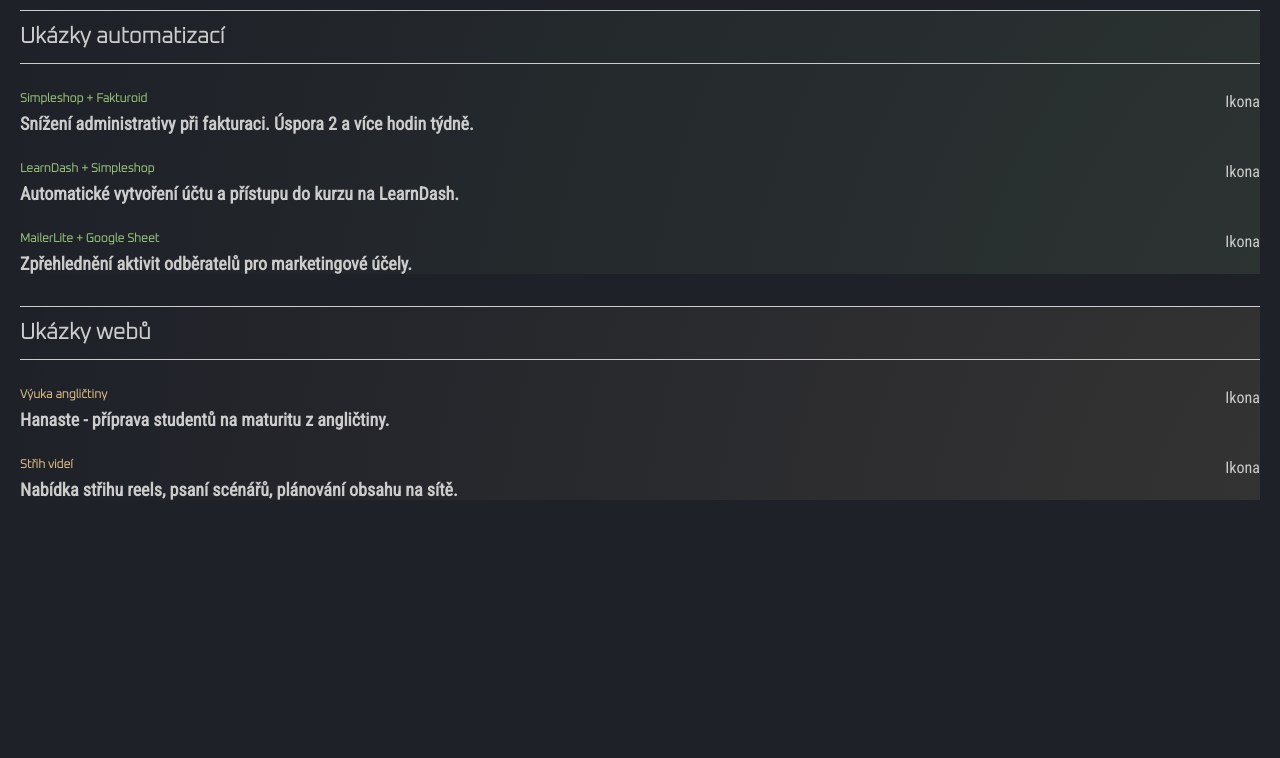
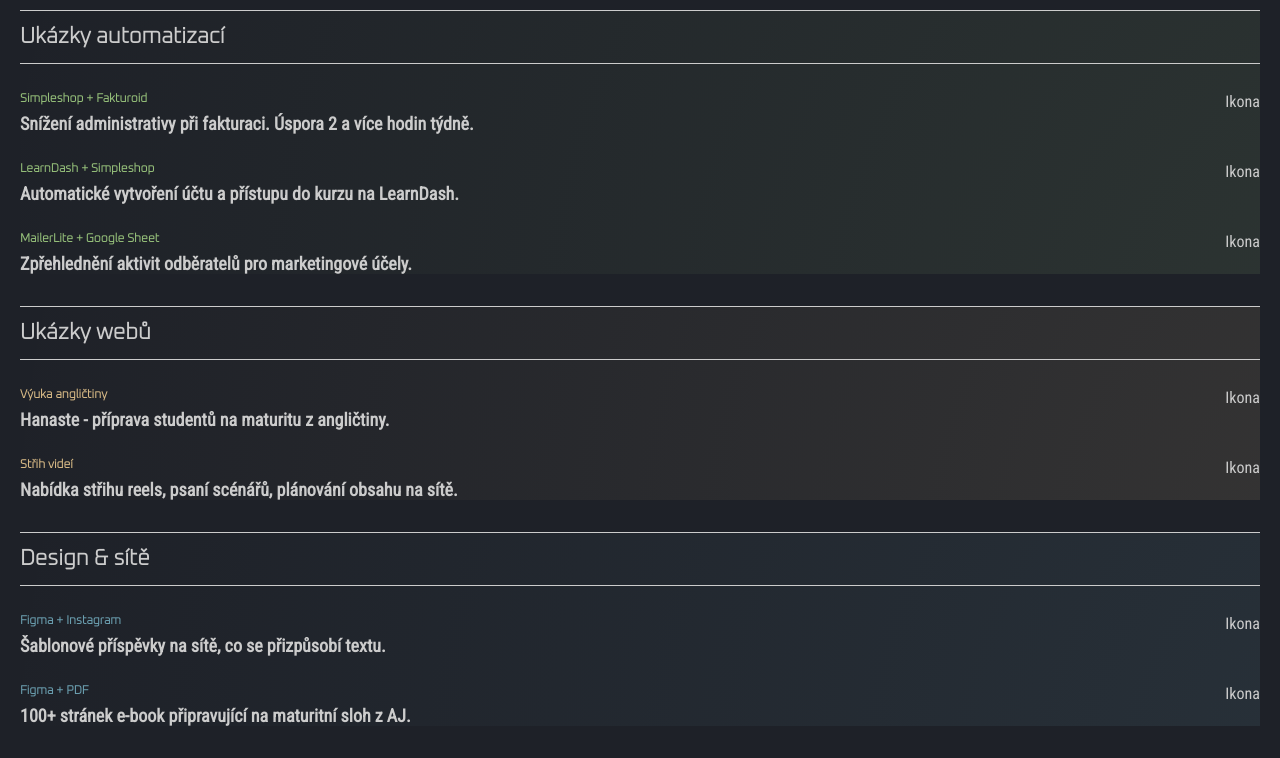
Before and after one commit to Sedaro-99/sedaro, a plain HTML site: page index.html in a window 1280 px wide. Shown: the part 135-893 px from the top of the page. Before the commit the page ends 800 px from the top, so only its background shows below. Drawn offline with Linux system fonts and the light colour scheme.

Commit message:
Add section "Design a sítě" to homepage

```diff
--- a/index.html
+++ b/index.html
@@ -12,6 +12,7 @@
         <p class="brand-name">Sedaro</p>
         <h1>Automatizace a podpora online podnikání</h1>
     </section>
+
 
     <section id="automatizace" class="project-section radial-green">
         <h2>Ukázky automatizací</h2>
@@ -41,6 +42,7 @@
         </div>
     </section>
 
+
     <section id="weby" class="project-section radial-orange">
         <h2>Ukázky webů</h2>
 
@@ -61,5 +63,26 @@
         </div>
     </section>
 
+
+    <section id="design-site" class="project-section radial-blue">
+        <h2>Design & sítě</h2>
+
+        <div class="project-wrapper">
+            <div class="project-content">
+                <p class="project-subheading blue">Figma + Instagram</p>
+                <p class="summary">Šablonové příspěvky na sítě, co se přizpůsobí textu.</p>
+            </div>
+            Ikona
+        </div>
+
+        <div class="project-wrapper">
+            <div class="project-content">
+                <p class="project-subheading blue">Figma + PDF</p>
+                <p class="summary">100+ stránek e-book připravující na maturitní sloh z AJ.</p>
+            </div>
+            Ikona
+        </div>
+    </section>
+
 </body>
 </html>
--- a/styles.css
+++ b/styles.css
@@ -98,14 +98,6 @@
     gap: 28px;
 }
 
-.radial-green {
-    background: radial-gradient(circle at 120% 150%, #93be7924, #1e212800);
-}
-
-.radial-orange {
-    background: radial-gradient(circle at 120% 150%, #D8BA8624, #1e212800);
-}
-
 .project-wrapper {
     display: flex;
     justify-content: space-between;
@@ -132,3 +124,19 @@
 .orange {
     color: var(--orange);
 }
+
+.blue {
+    color: var(--blue);
+}
+
+.radial-green {
+    background: radial-gradient(circle at 120% 150%, #93be7924, #1e212800);
+}
+
+.radial-orange {
+    background: radial-gradient(circle at 120% 150%, #D8BA8624, #1e212800);
+}
+
+.radial-blue {
+    background: radial-gradient(circle at 120% 150%, #6B9FB024, #1e212800);
+}
```
